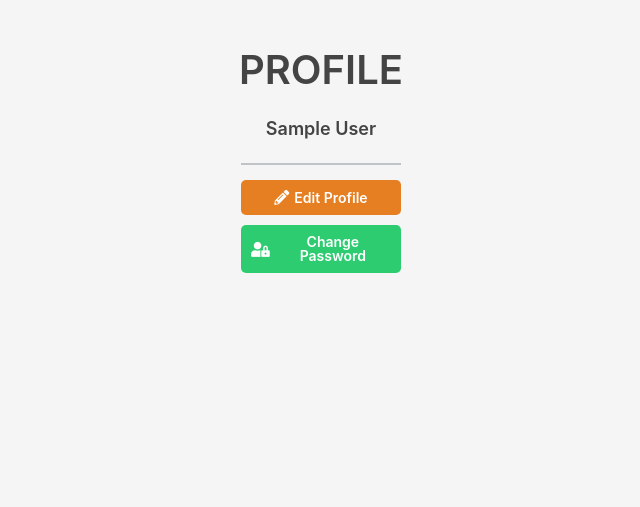
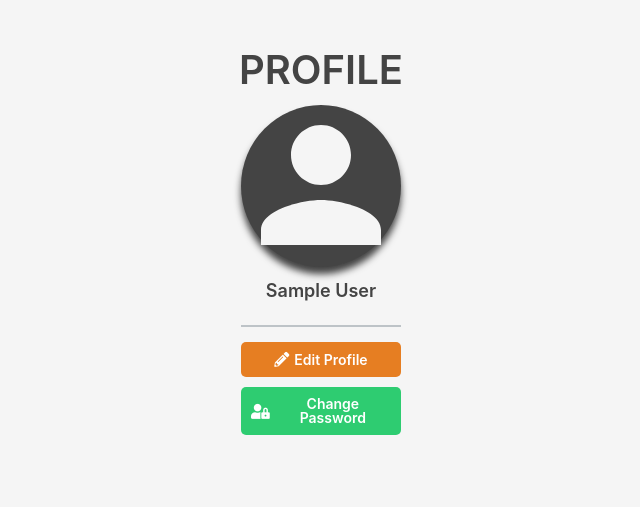
Before and after one commit to Jin-hoKim/Wetube, a Node server app: page /me in a window 1280 px wide. Shown: the part 50-557 px from the top of the page, without its empty margins (319-959 px from the left). Run offline with Node 20, Linux system fonts and the light colour scheme; the visitor is signed in with stand-in values (Sample User, id 1); some libraries are stand-ins or nearby versions.

Commit message:
user profile default image 설정

```diff
--- a/assets/scss/commons.scss
+++ b/assets/scss/commons.scss
@@ -69,18 +69,22 @@ button {
     }
 }
 
-
 .u-avatar {
     width: 100%;
     height: 100%;
 
-    background-color: $grey;
+    background-color: $black;
     border-radius: 50%;
     box-shadow: 0px 7px 7px $black;
 
     img {
         display: block;
         margin: auto;
+    }
+
+    ion-icon {
+        font-size: 20px;
+        color: $grey;
     }
 }
 
--- a/assets/scss/pages/userProfile.scss
+++ b/assets/scss/pages/userProfile.scss
@@ -7,6 +7,10 @@
 
     .u-avatar {
         width: $commonWidth;
+
+        ion-icon {
+            font-size: $commonWidth;
+        }
     }
 
     .user-profile__header {
--- a/static/styles.css
+++ b/static/styles.css
@@ -251,7 +251,7 @@ button {
 .u-avatar {
   width: 100%;
   height: 100%;
-  background-color: #f5f5f5;
+  background-color: #444444;
   -webkit-border-radius: 50%;
      -moz-border-radius: 50%;
           border-radius: 50%;
@@ -261,6 +261,9 @@ button {
   .u-avatar img {
     display: block;
     margin: auto; }
+  .u-avatar ion-icon {
+    font-size: 20px;
+    color: #f5f5f5; }
 
 .divider {
   width: 100%;
@@ -653,6 +656,8 @@ footer {
           justify-content: center; }
   .user-profile .u-avatar {
     width: 160px; }
+    .user-profile .u-avatar ion-icon {
+      font-size: 160px; }
   .user-profile .user-profile__header {
     display: -webkit-box;
     display: -webkit-flex;
--- a/views/layouts/main.pug
+++ b/views/layouts/main.pug
@@ -24,4 +24,4 @@ html(lang="en")
             block content
         include ../partials/footer
         script(src="/static/main.js")
-        script(src="https://unpkg.com/ionicon@4.5.5/dist/ionicons.js")
+        script(src="https://unpkg.com/ionicons@4.5.5/dist/ionicons.js")
--- a/views/userProfile.pug
+++ b/views/userProfile.pug
@@ -8,7 +8,7 @@ block content
                     img.u-avatar(src=user.avatarUrl)
             else
                 .u-avatar
-                    ion-icon(name="../assets/icons/icon_user/default.svg")
+                    ion-icon(name="person")
             h4.profile__username=user.name
     if user.id === loggedUser.id
         .user-profile__buttons
```
Also changed, not shown: assets/icons/icon_user_default.svg (deleted).
